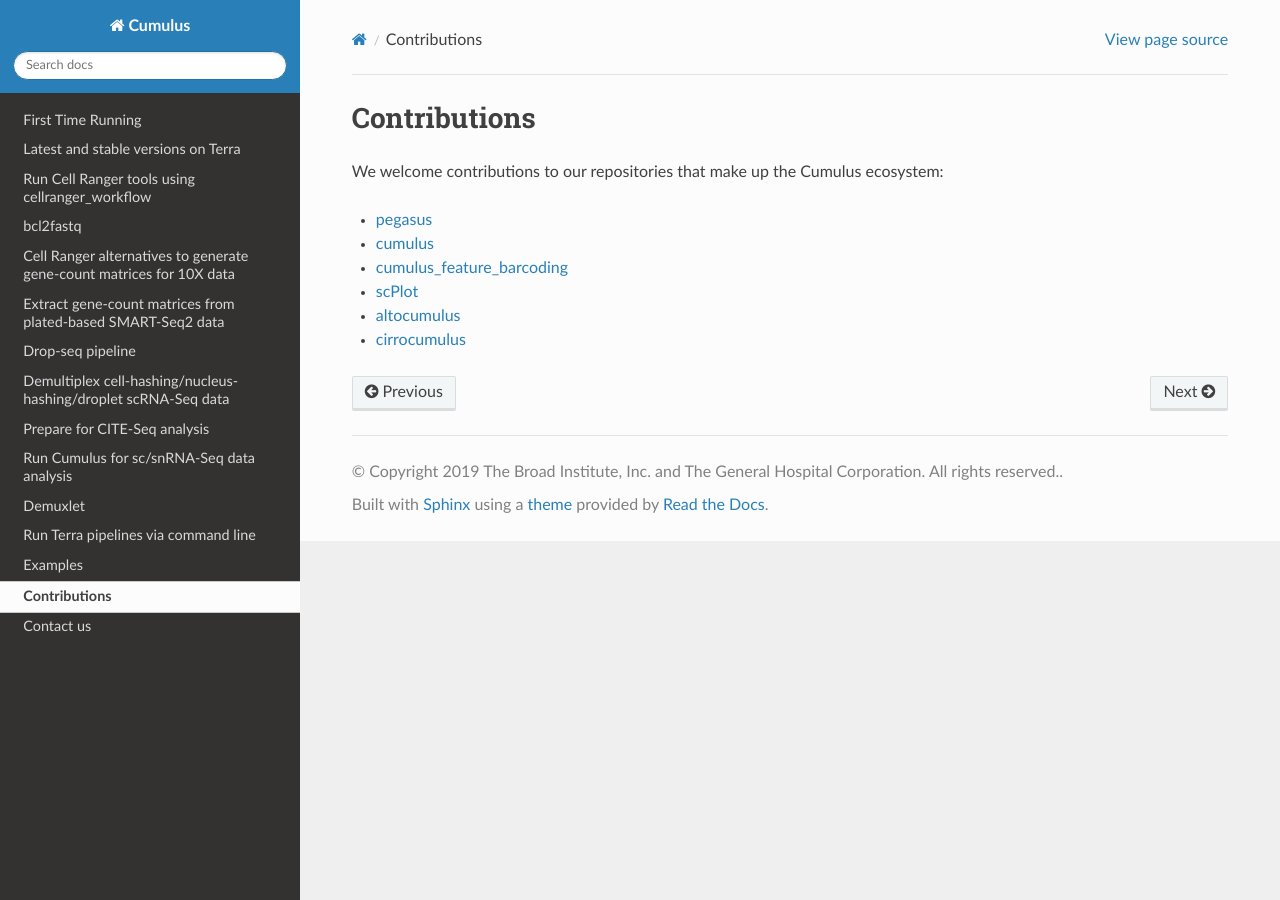
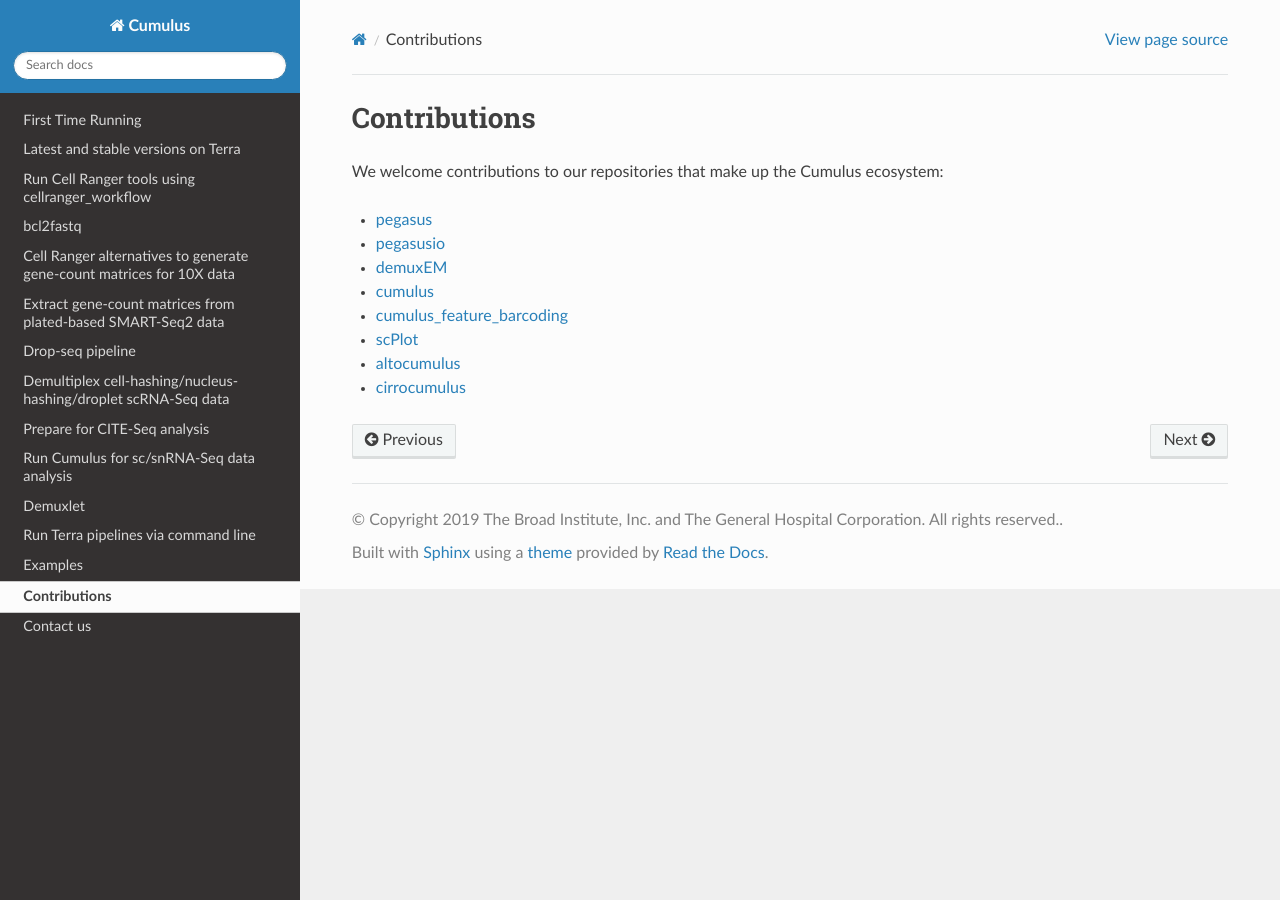
Before and after one commit to lilab-bcb/cumulus, a Sphinx documentation site: the page built from docs/contribution.rst, in a window 1280 px wide. Built offline with Sphinx 7.4.7 and the Read the Docs theme 2.0.0, drawn with Linux system fonts in a browser that asks for light colours.

Commit message:
update contribution doc

```diff
--- a/docs/contribution.rst
+++ b/docs/contribution.rst
@@ -3,6 +3,8 @@ Contributions
 We welcome contributions to our repositories that make up the Cumulus ecosystem:
 
 - pegasus_
+- pegasusio_
+- demuxEM_
 - cumulus_
 - cumulus_feature_barcoding_
 - scPlot_
@@ -10,6 +12,8 @@ We welcome contributions to our repositories that make up the Cumulus ecosystem:
 - cirrocumulus_
 
 .. _pegasus: https://github.com/klarman-cell-observatory/pegasus
+.. _pegasusio: https://github.com/klarman-cell-observatory/pegasusio
+.. _demuxEM: https://github.com/klarman-cell-observatory/demuxEM
 .. _cumulus: https://github.com/klarman-cell-observatory/cumulus
 .. _cumulus_feature_barcoding: https://github.com/klarman-cell-observatory/cumulus_feature_barcoding
 .. _scPlot: https://github.com/klarman-cell-observatory/scPlot
```
